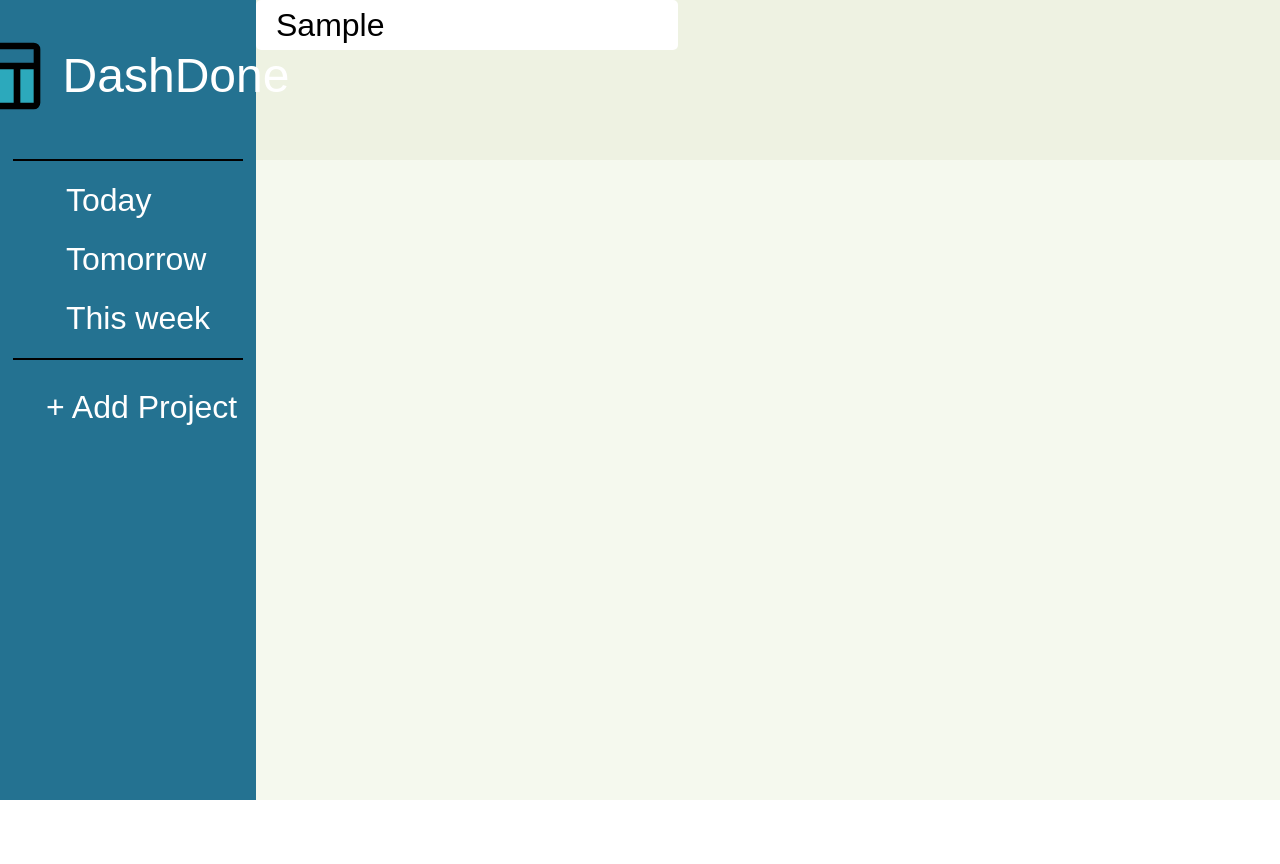
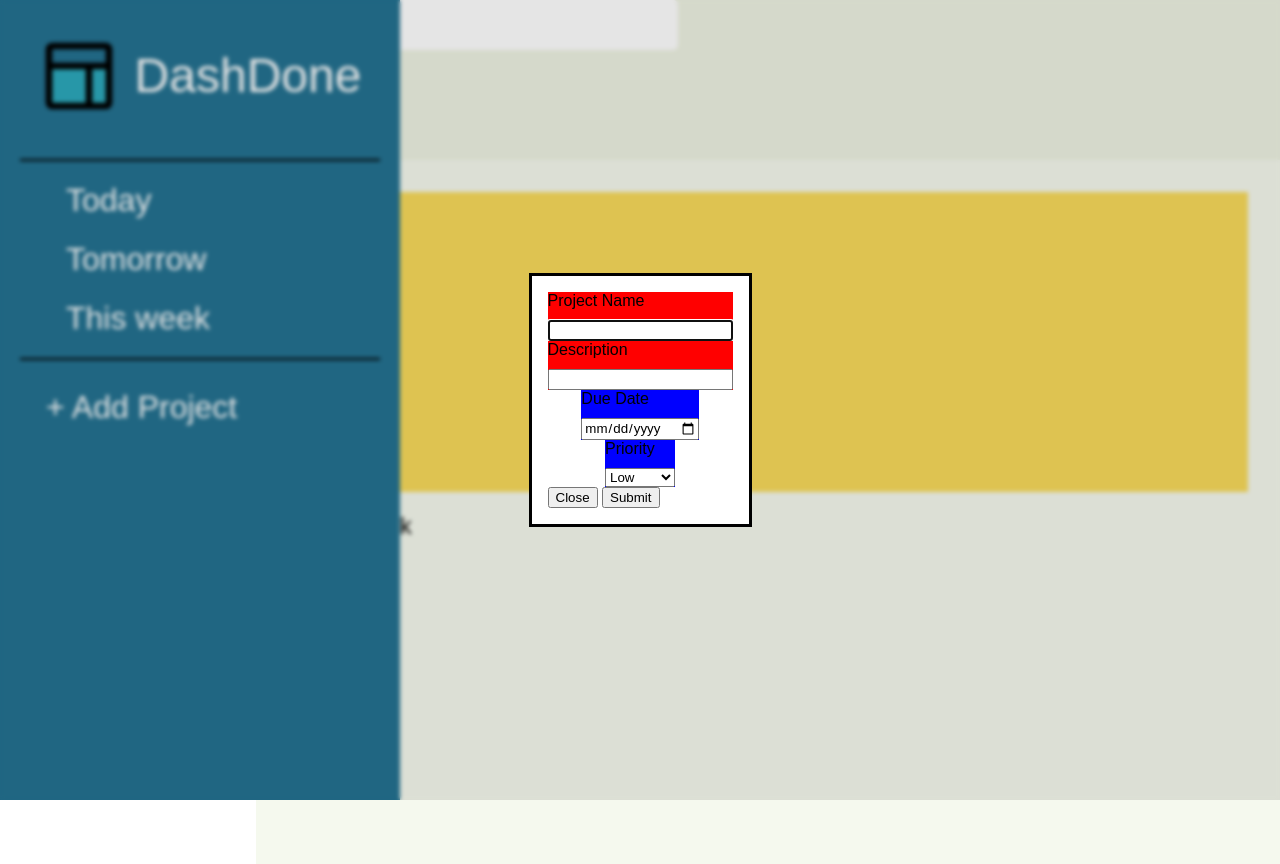
Before and after one commit to StefanTudora/to-do-list, a website built with webpack: page src/template.html in a window 1280 px wide. Both pictures are taken after typing "Sample" into the empty fields and a click on the button "+ Add Project". Before the commit the page ends 800 px from the top, so only its background shows below. Built offline with nearby package versions, Linux system fonts and the light colour scheme; a web font is replaced by a local one.

Commit message:
Save progress

```diff
--- a/src/index.js
+++ b/src/index.js
@@ -1,2 +1,29 @@
 
 import './style.css'
+import {attachProjectCreateListeners} from './project-src/project.js';
+import {attachTaskCreateListeners} from './task-src/task.js';
+
+attachTaskCreateListeners();
+
+attachProjectCreateListeners();
+
+function attachDialogButtonListener() {
+
+    const dialog = document.querySelector("dialog");
+    const closeButton = dialog.querySelector("dialog #close-btn");
+    const submitButton = dialog.querySelector("dialog #submit-btn");
+    closeButton.addEventListener("click", (event) => {
+        event.preventDefault();
+        dialog.close();
+    });
+
+    submitButton.addEventListener("click", (event) => {
+        event.preventDefault();
+        const form = document.querySelector("form");
+        // Add project/task creation logic here
+        form.reset();
+        dialog.close();
+    });
+}
+
+attachDialogButtonListener();
--- /dev/null
+++ b/src/project-src/project.js
@@ -0,0 +1,10 @@
+
+function attachProjectCreateListeners() {
+    const addProjectButton = document.querySelector("#add-project-btn");
+    addProjectButton.addEventListener("click", () => {
+        const dialog = document.querySelector("dialog");
+        dialog.showModal();
+    });
+}
+
+export {attachProjectCreateListeners};
--- a/src/style.css
+++ b/src/style.css
@@ -12,15 +12,7 @@ nav {
     position: fixed;
     background-color: #247291;
     height: 100%;
-    width: 20vw;
-}
-
-#controls > button {
-    margin: 20px 0px 0px 40px;
-    color: white;
-    font-size: 2rem;
-    background-color: #247291;
-    border: none;
+    width: max(20vw, 400px);
 }
 
 #menu {
@@ -38,12 +30,21 @@ hr {
   width: 90%;
 }
 
-#menu button {
-    border-style: none;
-    background-color: #247291;
-    color: white;
-    font-size: 2rem;
-    transition: all 0.5s ease 0s;
+nav button {
+  border: none;
+  background-color: #247291;
+  color: white;
+  font-size: 2rem;
+  transition: all 0.5s ease;
+}
+
+nav button:hover {
+  background-color: white;
+  color: #247291;
+}
+
+nav > #controls > button {
+    margin: 20px 0px 0px 40px;
 }
 
 nav button:hover {
@@ -69,9 +70,7 @@ nav > #dashboard-logo {
 }
 
 #main-content {
-    background-color: black;
-    color: green;
-    top: 0px;
+    background-color: red;
     height: 100vh;
     margin-left: calc(20vw);
 }
@@ -102,6 +101,64 @@ input:focus::placeholder {
 }
 
 .task-content {
+    overflow: hidden;
     height: 80vh;
     background-color: #f5f9ee;
+    display: flex;
+    flex-direction: column;
+    justify-content: left;
+    padding: 2rem;
+    gap: 10px;
 }
+
+.task-content > #task-list-container {
+    height: 300px;
+    background-color: #f8da5b;
+}
+
+.task-content button {
+    color: black;
+    background-color: #f5f9ee;
+    border-radius: 5px;
+    border: none;
+    font-size: 1.5rem;
+    transition: all 0.5s ease;
+    /* margin: 0px 30px; */
+    height: 3rem;
+}
+
+.task-content button:hover {
+    color: #247291;
+    background-color: #f8da5b;
+
+}
+
+dialog[open] .inputs {
+    display: flex;
+    flex-wrap: wrap;
+    flex-direction: column;
+    justify-content: center;
+    align-items: center;
+}
+
+dialog::backdrop {
+    backdrop-filter: blur(2px);
+}
+
+dialog .inputs div:nth-child(-n + 2) {
+    background-color: red;
+    flex-basis: calc(100% - 20px);
+}
+
+dialog .inputs > div:nth-last-child(-n + 2) {
+    background-color: blue;
+    flex-basis: calc(50% - 20px);
+}
+
+dialog .inputs > div {
+    display: flex;
+    flex-direction: column;
+    justify-content: center;
+    align-items: left;
+    gap: 10px;
+}
--- /dev/null
+++ b/src/task-src/task.js
@@ -0,0 +1,10 @@
+
+function attachTaskCreateListeners() {
+    const addTaskButton = document.querySelector("#add-task-btn");
+    addTaskButton.addEventListener("click", () => {
+        const dialog = document.querySelector("dialog");
+        dialog.showModal();
+    });
+}
+
+export {attachTaskCreateListeners};
--- a/src/template.html
+++ b/src/template.html
@@ -29,7 +29,7 @@
         </ul>
         <hr>
         <div id="controls">
-            <button>+ Add Project</button>
+            <button id="add-project-btn">+ Add Project</button>
         </div>
     </nav>
     <div id="main-content">
@@ -38,8 +38,48 @@
         </div>
         <div class="task-content">
             <!-- Dinamicaly generated -->
+            <div id="task-list-container">
+
+            </div>
+            <div class="controls">
+                <button id="add-task-btn">+ Add Task</button>
+            </div>
         </div>
     </div>
+
+    <!-- Modal for project creation -->
+    <dialog>
+        <form method="dialog">
+            <div class="inputs">
+                <div>
+                    <label for="name">Project Name</label>
+                    <input type="text" id="name" required>
+                </div>
+                <div>
+                    <label for="name">Description</label>
+                    <input type="text" id="name" required>
+                </div>
+                <div>
+                    <label for="name">Due Date</label>
+                    <input type="date" id="name" required>
+                </div>
+                <div>
+                    <label for="name">Priority</label>
+                    <select>
+                        <option value="low">Low</option>
+                        <option value="medium">Medium</option>
+                        <option value="high">High</option>
+                    </select>
+                </div>
+            </div>
+            <div class="controls">
+                <button type="button" class="modal-btn" id="close-btn">Close</button>
+                <input type="submit" class="modal-btn" id="submit-btn">
+            </div>
+        </form>
+    </dialog>
+
+
 </body>
 
 
```
